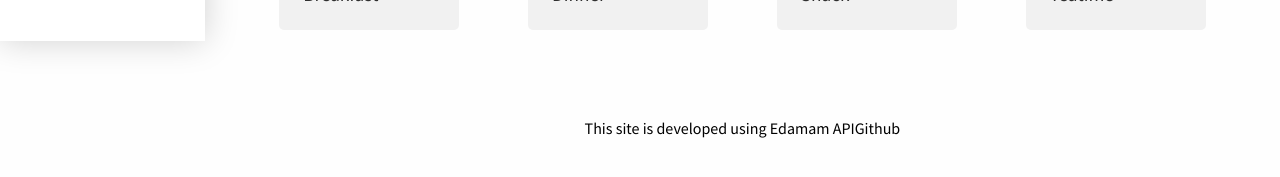
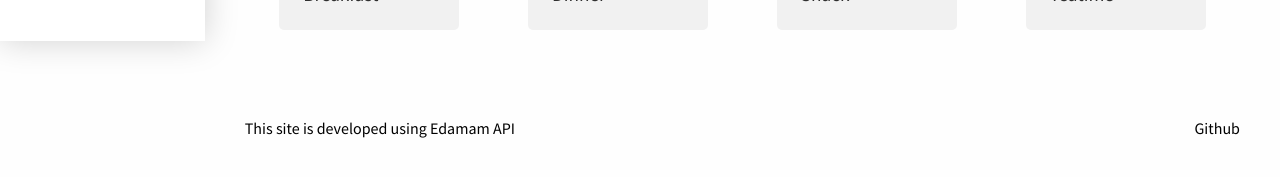
Before and after one commit to turalshkrov/react-recipes-app, a React (Vite) app: page / in a window 1280 px wide. Shown: the part 759-936 px from the top of the page. Built offline with nearby package versions, Linux system fonts and the light colour scheme.

Commit message:
Fix: section width

```diff
--- a/src/App.css
+++ b/src/App.css
@@ -44,8 +44,10 @@ main {
 }
 section, footer {
   max-width: 1100px;
+  width: 100%;
   height: fit-content;
   margin: auto;
+  margin-top: 0;
 }
 
 @media only screen and (max-width: 1140px) {
```
